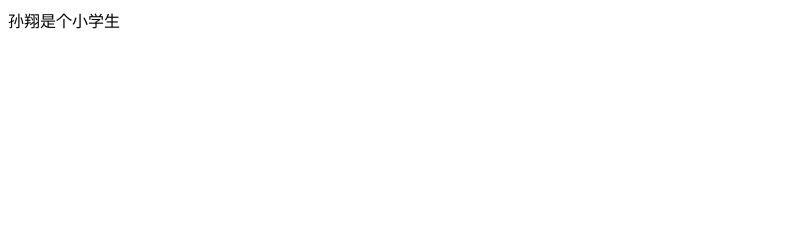
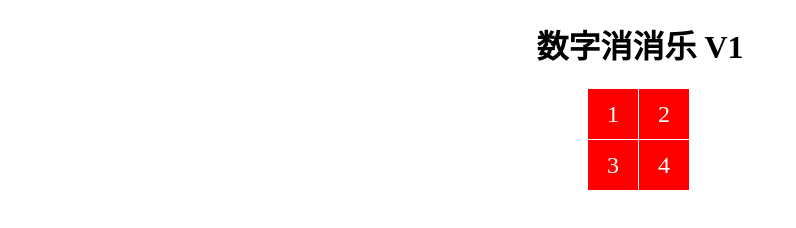
Before and after one commit to bcxhj/BCXHJ.github.io, a plain HTML site: page index.html in a window 1280 px wide. Shown: the whole page, without its empty margins (0-796 px from the left). Drawn offline with Linux system fonts and the light colour scheme.

Commit message:
Update index.html

```diff
--- a/index.html
+++ b/index.html
@@ -1 +1,77 @@
-<p>孙翔是个小学生</p>
+<!DOCTYPE html>
+<html lang="en">
+<head>
+    <meta charset="UTF-8">
+    <title>数字笑笑笑</title>
+</head>
+<style>
+  header{
+    text-align: center;
+  }
+  ul#digits{
+    width: 104px;
+    height: 104px;
+    padding: 0;
+    margin: 0 auto;
+  }
+  li{
+    float: left;
+    list-style-type: none;
+    width: 50px; height: 50px;
+    margin: 0px 1px 1px 0px;
+    line-height: 50px;
+    background-color: red;
+    font-size: 24px;
+    text-align: center;
+    color: white;
+  }
+  li:hover{
+    cursor: pointer;
+  }
+</style>
+<body>
+<header>
+  <h1>数字消消乐 V1</h1>
+</header>
+<article>
+  <ul id="digits">
+    <li id="item1" onclick="clickOne()">1</li>
+    <li id="item2" onclick="clickTwo()">2</li>
+    <li id="item3" onclick="clickThree()">3</li>
+    <li id="item4" onclick="clickFour()">4</li>
+  </ul>
+</article>
+</body>
+<script>
+  var index = 1;
+  //定义数字按钮 1 的事件处理函数
+  function clickOne(){
+    if(index == 1){
+      index = index + 1;
+    }else{
+      alert("闯关失败!");
+    }
+  } //定义数字按钮 2 的事件处理函数
+  function clickTwo(){
+    if(index == 2){
+      index = index + 1;
+    }else{
+      alert("闯关失败!");
+    }
+  } //定义数字按钮 3 的事件处理函数
+  function clickThree() {
+    if (index == 3) {
+      index = index + 1;
+    }else{
+      alert("闯关失败!");
+    }
+  } //定义数字按钮 4 的事件处理函数
+  function clickFour(){
+  if(index == 4){
+    alert("您单击了 4，闯关成功！");
+  }else{
+    alert("闯关失败!");
+  }
+  }
+</script>
+</html>
```
